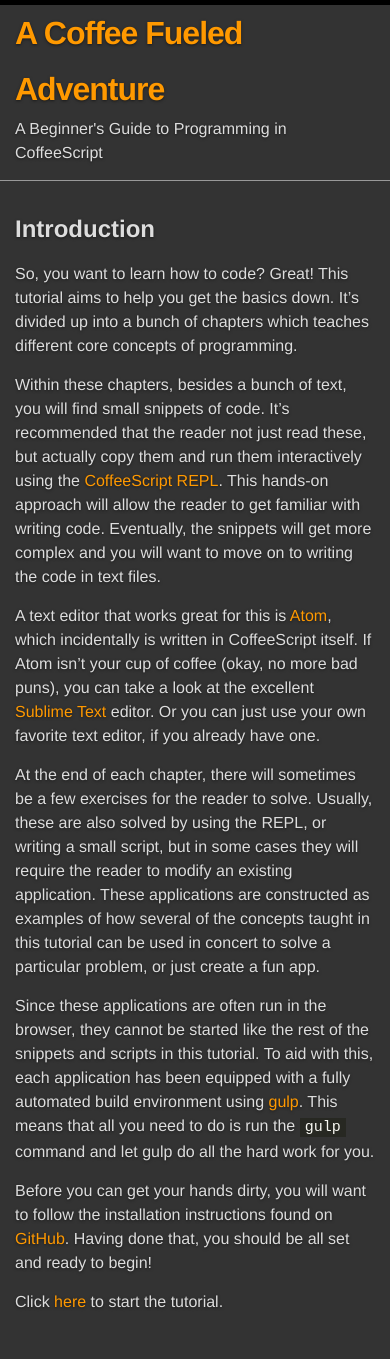
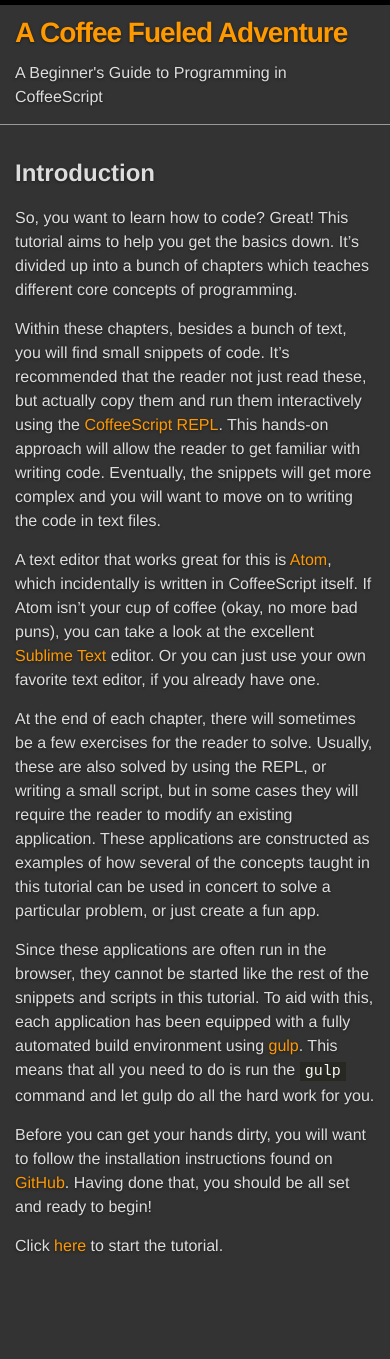
Before and after one commit to FredrikAppelros/coffee-adventure, a Jekyll site: the page built from index.html, in a window 390 px wide. Built offline with Jekyll 4.4.1, drawn with Linux system fonts in a browser that asks for light colours; Markdown is read by kramdown in place of the engine named in the settings; after the commit the page ends 1303 px from its top, so only the background shows below that.

Commit message:
Reduce site-title size on mobile devices

```diff
--- a/_sass/_layout.scss
+++ b/_sass/_layout.scss
@@ -65,7 +65,16 @@
     text-align: right;
 }
 
+
+
+/**
+ * Mobile adjustments
+ */
 @include media-query($on-palm) {
+    .site-title {
+        font-size: 28px;
+    }
+
     .footer-col {
         float: none;
         width: -webkit-calc(100% - (#{$spacing-unit} / 2));
```
